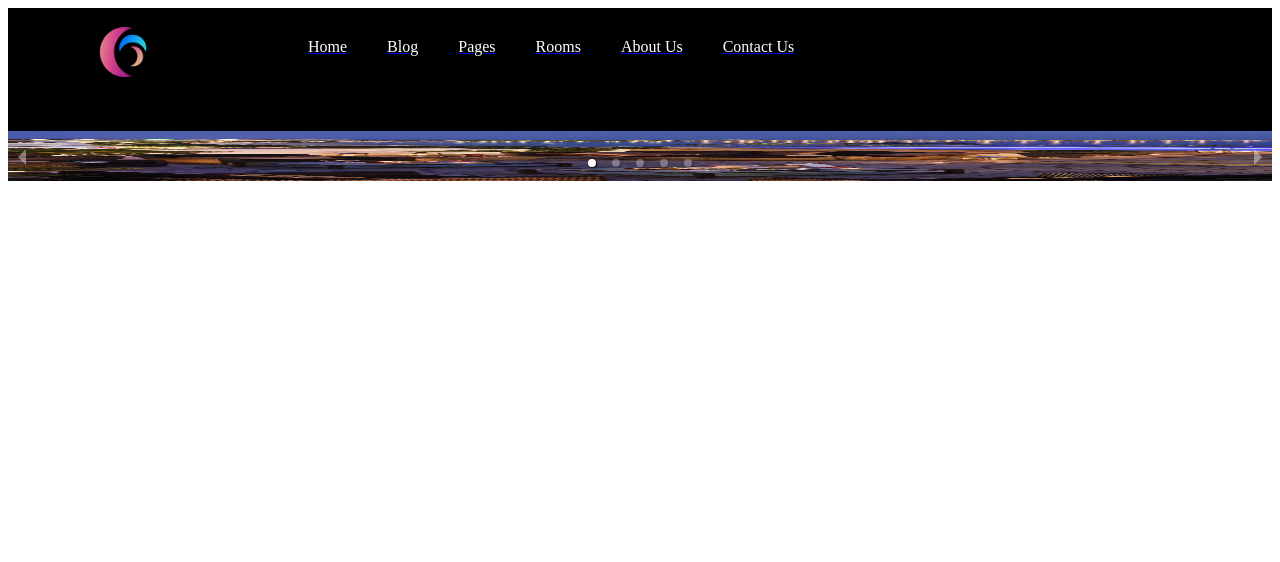
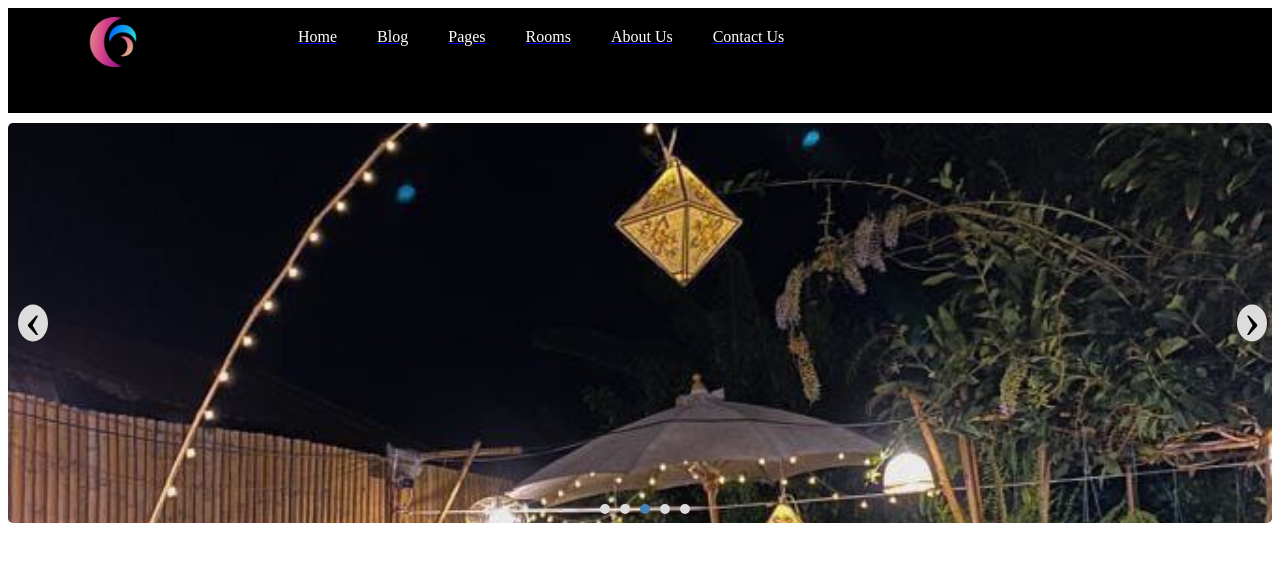
Before and after one commit to sachin-bhadoriya/Hotel_Website, a React (Vite) app: page /Home in a window 1280 px wide. Shown: the top 562 px of the page. Built offline with nearby package versions, Linux system fonts and the light colour scheme.

Commit message:
carousel modified

```diff
--- a/src/App.module.css
+++ b/src/App.module.css
@@ -0,0 +1,4 @@
+.AppContainer{
+    Width:100%;
+    height:100%;
+}
--- a/src/Components/BodyCssFile/Carousel_component.module.css
+++ b/src/Components/BodyCssFile/Carousel_component.module.css
@@ -1,4 +1,127 @@
-.carousel-item{
+.carousel_container{
+    /* change the height and width of the backgroud */
+    display:flex;
+    height:400px;  /*corrected case*/
+    width:100%;
+}
+.carousel_wrapper{
+    position:relative;
+    width:100%;
+    height:400px;
+}
+
+.carousel_card {
+    display: flex;
+    flex : 1;
+    position:absolute;
+    height:400px;
+    width:100%;
+  overflow:hidden;
+    border-radius: 5px;
+    opacity:0;    /*means invisible  tranparency 100%*/
+    transform:scale(0.8);  /*scale and rotate on hover */
+    transition: opacity 0.5s ease-in-out, transform 0.5s ease-in-out;
+    pointer-events:none;  /*Prevent interation when not active */
+}
+.carousel_card_active{
+    opacity:1;       /* means visible*/
+   transform:scale(1);  /* Scale to normal size */
+    pointer-events:auto;  /* Allow interatcion */
+}
+.carousel_image{
+    width:100%;
+    height:400px;
+    object-fit: cover;     /*image fit to the screen*/
+
+}
+
+.right_arrow, .left_arrow{
+    position:absolute;
+    Top:50%;  /* center vertically*/
+    background-color: gainsboro;
+    font-size:50px;
+    display:flex;
+    justify-content: center;
+    align-items:center;
+    transform: translateY(-50%); /* Center the arrows */
     width:30px;
+    height:30px;
+    border-radius:50%;
+    padding-bottom:7px;
+    cursor:pointer;
+}
+.right_arrow{
+    right:5px;
+}
+.left_arrow{
+    left:10px;
+}
+
+/* pagination  */
+.carousel_pagination{
+position:absolute;
+bottom:5px;
+left:50%;
+transform: translateX(-50%); /* Center horizontally */
+}
+.pagination_dots{
     height:10px;
+    width:10px;
+    background-color:gainsboro  ;
+    border-radius:50%;
+    display : inline-block;
+    margin-left:10px;
+    cursor:pointer;
+    transition: transform 0.3s ease; /* Smooth transition for hover effect */
+
 }
+.pagination_dots_active{
+    background-color:steelblue;
+}
+.pagination_dots:hover{
+    transform:scale(1.2);   /*Scale up on hover*/
+}
+
+
+/* Responsive Styles */
+@media (max-width: 768px) {
+    .carousel_container {
+        height: 300px; /* Adjust height for smaller screens */
+    }
+
+    .carousel_card {
+        transform: scale(0.9); /* Slightly larger scale down */
+    }
+
+    .right_arrow, .left_arrow {
+        font-size: 30px; /* Smaller arrow size */
+        width: 25px; /* Adjust arrow size */
+        height: 25px; /* Adjust arrow size */
+    }
+
+    .carousel_image {
+        object-fit: cover; /* Maintain aspect ratio */
+    }
+
+    .pagination_dots {
+        height: 8px; /* Smaller dots */
+        width: 8px; /* Smaller dots */
+    }
+}
+
+@media (max-width: 480px) {
+    .carousel_container {
+        height: 250px; /* Further adjust height for very small screens */
+    }
+
+    .right_arrow, .left_arrow {
+        font-size: 24px; /* Even smaller arrow size */
+        width: 20px; /* Adjust arrow size */
+        height: 20px; /* Adjust arrow size */
+    }
+
+    .pagination_dots {
+        height: 6px; /* Even smaller dots */
+        width: 6px; /* Even smaller dots */
+    }
+}
--- a/src/Components/BodyFile/Carousel_component.jsx
+++ b/src/Components/BodyFile/Carousel_component.jsx
@@ -1,27 +1,71 @@
-import React from 'react';
-import {Carousel} from 'react-responsive-carousel';
-import 'react-responsive-carousel/lib/styles/carousel.min.css'; // Import carousel styles
+
+import {useState,useEffect} from 'react';
+import Styles from '../BodyCssFile/Carousel_component.module.css';
+import Himage1 from '../../assets/Images/Outside_of_hotels/outside1.jpg';
 //use carousel using package
+// give the hotel_image through prop
 const Carousel_component = ({Hotel_images}) => {
-    return(
+    const [Current,setCurrent] = useState(0);    // to count image index
+
+    const [AutoPlay,setAutoPlay] = useState(true);
+    let timeout = null;
+    useEffect(()=>{
+        timeout = AutoPlay && setTimeout(() => {
+            handleNextImage();
+        }, 2500);
+        return()=>clearTimeout(timeout);
+    },[AutoPlay, Current])  //Add current to dependencies
+    // go to Next Image on click  Right Arrow
+    const handleNextImage = ()=>{
+        setCurrent((next) => (next === Hotel_images.length - 1 ? 0 : next + 1));
+    };
+
+    const handlePrevImage=()=>{
+        setCurrent((prev) => (prev === 0 ? Hotel_images.length - 1 : prev - 1));
+    };
+    return (
         <>
-        {/* carousel image dynamically */}
-            <Carousel
-           autoplay
-           infiniteLoop
-           interval={3000} // Set the interval for autoplay (in milliseconds)
-           showThumbs={false} // Optional: Hide thumbnails
-           showStatus={false} // Optional: Hide status indicators
-       >
-            {Hotel_images.map((image, index) => (
-                    <div key={index} className="carousel-item">
-                        <img src={image} alt={`Hotel ${index + 1}`} />
+        <div
+        className={Styles.carousel_container}
+        onMouseEnter={()=>setAutoPlay(false)}
+        onMouseLeave={()=>setAutoPlay(true)}>
+            <div className={Styles.carousel_wrapper}>
+                {Hotel_images.map((image,index)=>{
+                    return(
+                        <div
+                        key={index}
+                        className={index === Current ? `${Styles.carousel_card} ${Styles.carousel_card_active}` : Styles.carousel_card}
+                        >
+                            <img className={Styles.carousel_image} src={image} alt="hotel image" />
 
+                        </div>
+
+                    )
+                })}
+                    <div className={Styles.carousel_arrow}>
+                        <div className={Styles.right_arrow} onClick={handleNextImage}>&rsaquo;</div>
+                        <div className={Styles.left_arrow} onClick={handlePrevImage}>&lsaquo;</div>
                     </div>
-            ))}
+                    {/* //pagination */}
+                    <div className={Styles.carousel_pagination}>
+                        {Hotel_images.map((_, index)=>{
+                            return(
+                                <div
+                                key={index}
+                                className={
+                                    index === Current ?`${Styles.pagination_dots} ${Styles.pagination_dots_active}`: Styles.pagination_dots
+                                }
+                                onClick={()=>setCurrent(index)}
+                                ></div>
+                            );
+
+                        })}
+                    </div>
+            </div>
 
 
-            </Carousel>
+        </div>
+
         </>
     );
 
--- a/src/Components/CSSFile/Header.module.css
+++ b/src/Components/CSSFile/Header.module.css
@@ -1,10 +1,13 @@
 /* main  header of container */
 .container{
+
+    width:100%;   /*set the width of background header*/
     background-color: black;
     color:white;
     text-align:center;
-    padding : 10px;
+    padding-bottom : 2px;
     display:flex;
+    margin-bottom:10px;
 
 }
 
@@ -32,13 +35,10 @@ span :hover{
 /* to display logo in left */
 .logoimagecss{
     margin-top:-11px;
-
     justify-content: flex-start;
 
 }
-span .logoimagecss {
-    margin-left:-37x;
-}
+
 nav ul li{
     justify-content:flex-end;
 }
--- a/src/Components/CSSFile/Home.module.css
+++ b/src/Components/CSSFile/Home.module.css
@@ -0,0 +1,8 @@
+.HomeContainer{
+    width:100%;
+    height:100%;
+}
+.Carouselcss{
+    height:400px;
+    width:100%;
+}
--- a/src/Components/CSSFile/Logo.module.css
+++ b/src/Components/CSSFile/Logo.module.css
@@ -1,5 +1,5 @@
 /* used to change image length and width */
-img{
+.LogoContainer img{
     width:50px;
     height:50px;
     margin-right:120px;
--- a/src/Components/JSXFile/Home.jsx
+++ b/src/Components/JSXFile/Home.jsx
@@ -1,21 +1,23 @@
 
 import React from 'react';
-import OutsideHotelImages1 from "../../assets/Images/Outside_of_hotels/outside1.jpg";
-import OutsideHotelImages2 from "../../assets/Images/Outside_of_hotels/outside2.jpg";
-import OutsideHotelImages3 from "../../assets/Images/Outside_of_hotels/outside3.jpg";
-import OutsideHotelImages4 from "../../assets/Images/Outside_of_hotels/outside4.jpg";
-import OutsideHotelImages5 from "../../assets/Images/Outside_of_hotels/outside5.jpg";
+import OutsideHotelImages1 from "../../assets/Images/Outside_of_hotels/outside11.jpg";
+import OutsideHotelImages8 from "../../assets/Images/Outside_of_hotels/outside10.jpg";
+import OutsideHotelImages7 from "../../assets/Images/Outside_of_hotels/outside9.jpg";
+import OutsideHotelImages4 from "../../assets/Images/Outside_of_hotels/outside8.jpg";
+import OutsideHotelImages6 from "../../assets/Images/Outside_of_hotels/outside7.jpg";
 import Carousel1 from '../BodyFile/Carousel_component';
 import Styles from '../CSSFile/Home.module.css';
 
 // dynamically fetch images
 
-const Images = [OutsideHotelImages1,OutsideHotelImages2,OutsideHotelImages3,OutsideHotelImages4,OutsideHotelImages5]; //create array
+const Images = [OutsideHotelImages1,OutsideHotelImages8,OutsideHotelImages7,OutsideHotelImages4,OutsideHotelImages6]; //create array
 const Home = ()=>{
     return (
         <>
         <div className={Styles.HomeContainer}>
+            <div className ={Styles.Carouselcss}>
             <Carousel1 Hotel_images ={Images}/>
+            </div>
         </div>
         </>
     )
--- a/src/Components/JSXFile/Logo.jsx
+++ b/src/Components/JSXFile/Logo.jsx
@@ -5,11 +5,9 @@ import Styles from '../CSSFile/Logo.module.css';
 const Logo =({Image})=>{
     return (
         <>
-        <div>
+        <div className={Styles.LogoContainer}>
             <img src={Image} alt="Hotel Logo" />
         </div>
-
-
 
         </>
     );
```
